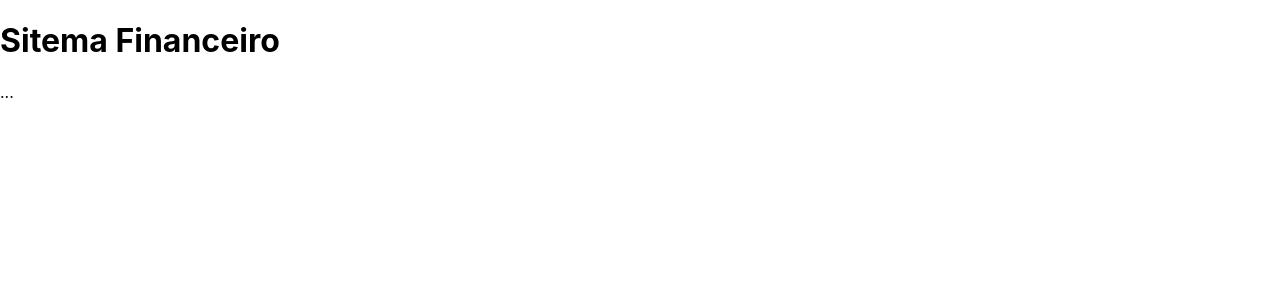
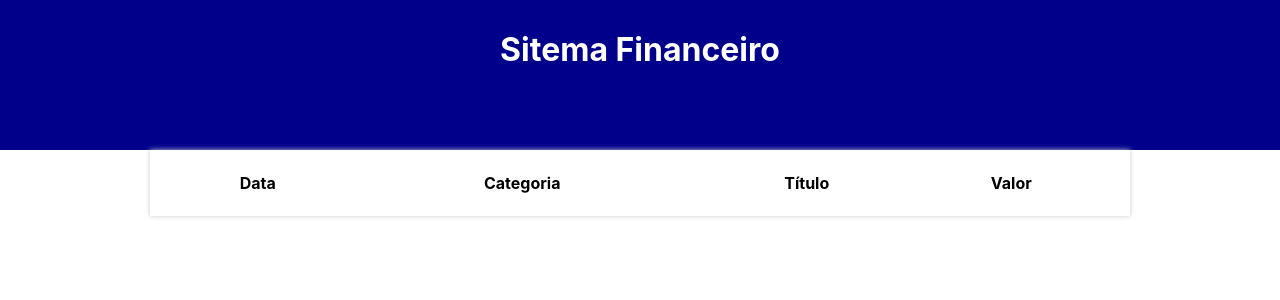
Before and after one commit to arthuryan08/5Projects5Days-ExpenseTracker, a React (Create React App) app: page / in a window 1280 px wide. Shown: the top 300 px of the page. Built offline with nearby package versions, Linux system fonts and the light colour scheme.

Commit message:
types and example data

```diff
--- a/src/App.styles.ts
+++ b/src/App.styles.ts
@@ -2,8 +2,21 @@ import styled from "styled-components";
 
 export const Container = styled.div``;
 
-export const Header = styled.div``;
+export const Header = styled.div`
+  background-color: darkblue;
+  height: 150px;
+  text-align: center;
+`;
 
-export const HeaderText = styled.h1``;
+export const HeaderText = styled.h1`
+  margin: 0;
+  padding: 0;
+  color: #FFF;
+  padding-top: 30px;
+`;
 
-export const Body = styled.div``;
+export const Body = styled.div`
+  margin: auto;
+  max-width: 980px;
+  margin-bottom: 50px;
+`;
--- a/src/App.tsx
+++ b/src/App.tsx
@@ -1,13 +1,34 @@
-import * as C from './App.styles'
+import { useState, useEffect } from 'react';
+import * as C from './App.styles';
+import { Item } from './types/Item';
+import { Category } from './types/Category';
+import { categories } from './data/categories'
+import { items } from './data/items'
+import { getCurrentMonth, filterListByMonth } from './helpers/dateFilter'
+import { TableArea } from './components/TableArea'
 
 const App = () => {
+  const [list, setList] = useState(items);
+  const [filteredList, setFilteredList] = useState<Item[]>([])
+  const [currentMonth, setCurrentMonth] = useState(getCurrentMonth());
+
+  useEffect(()=>{
+    setFilteredList(filterListByMonth(list, currentMonth))
+  }, [list, currentMonth]);
+
   return (
     <C.Container>
       <C.Header>
         <C.HeaderText>Sitema Financeiro</C.HeaderText>
       </C.Header>
       <C.Body>
-        ...
+
+        {/* Area de informações */}
+
+        {/* Area de inserção */}
+
+        <TableArea />
+
       </C.Body>
     </C.Container>
   )
--- /dev/null
+++ b/src/components/TableArea/index.tsx
@@ -0,0 +1,19 @@
+import * as C from './styles'
+
+export const TableArea = () => {
+  return(
+    <C.Table>
+      <thead>
+        <tr>
+          <C.TableHeadColumn>Data</C.TableHeadColumn>
+          <C.TableHeadColumn>Categoria</C.TableHeadColumn>
+          <C.TableHeadColumn>Título</C.TableHeadColumn>
+          <C.TableHeadColumn>Valor</C.TableHeadColumn>
+        </tr>
+      </thead>
+      <tbody>
+
+      </tbody>
+    </C.Table>
+  )
+}
--- /dev/null
+++ b/src/components/TableArea/styles.ts
@@ -0,0 +1,10 @@
+import styled from "styled-components";
+
+export const Table = styled.table`
+  width: 100%;
+  background-color: #FFF;
+  padding: 20px;
+  box-shadow: 0px 0px 5px #CCC;
+`;
+
+export const TableHeadColumn = styled.th``;
--- /dev/null
+++ b/src/data/categories.ts
@@ -0,0 +1,7 @@
+import { Category } from '../types/Category'
+
+export const categories: Category = {
+  food: { title: 'Alimentação', color: 'blue', expense: true},
+  rent: { title: 'Aluguel', color: 'brown', expense: true},
+  salary: { title: 'Salário', color: 'green', expense: false}
+}
--- /dev/null
+++ b/src/data/items.ts
@@ -0,0 +1,8 @@
+import { Item } from "../types/Item"
+
+export const items: Item[] = [
+  { date: new Date(2021, 9, 15), category: 'food', title: 'McDonalds', value: 32.12 },
+  { date: new Date(2021, 9, 15), category: 'food', title: 'Burger King', value: 28 },
+  { date: new Date(2021, 9, 16), category: 'rent', title: 'Aluguel Apt', value: 2300 },
+  { date: new Date(2021, 10, 18), category: 'salary', title: 'Salário ACME', value: 4500 },
+];
--- /dev/null
+++ b/src/helpers/dateFilter.ts
@@ -0,0 +1,22 @@
+import { Item } from "../types/Item";
+
+export const getCurrentMonth = () => {
+  let now = new Date();
+  return `${now.getFullYear()}-${now.getMonth() + 1}`;
+};
+
+export const filterListByMonth = (list: Item[], date: string): Item[] => {
+  let newList: Item[] = [];
+  let [year, month] = date.split("-");
+
+  for (let i in list) {
+    if (
+      list[i].date.getFullYear() === parseInt(year) &&
+      (list[i].date.getMonth() + 1) === parseInt(month)
+    ) {
+      newList.push(list[i]);
+    }
+  }
+
+  return newList;
+};
--- /dev/null
+++ b/src/types/Category.ts
@@ -0,0 +1,7 @@
+export type Category = {
+  [tag: string]: {
+    title: string;
+    color: string;
+    expense: boolean;
+  };
+};
--- /dev/null
+++ b/src/types/Item.ts
@@ -0,0 +1,6 @@
+export type Item = {
+  date: Date;
+  category: String;
+  title: String;
+  value: Number;
+}
```
